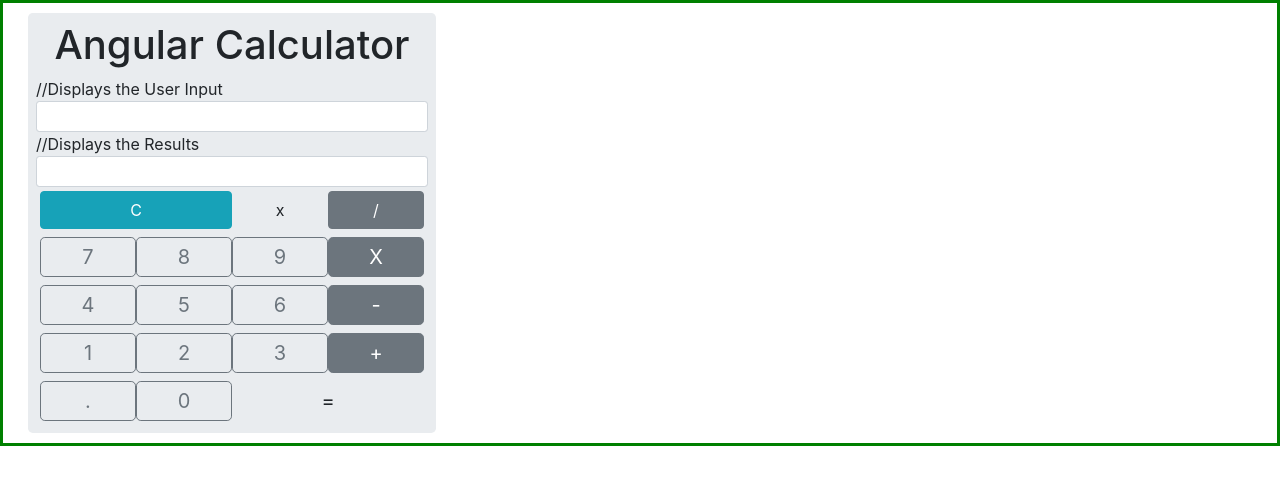
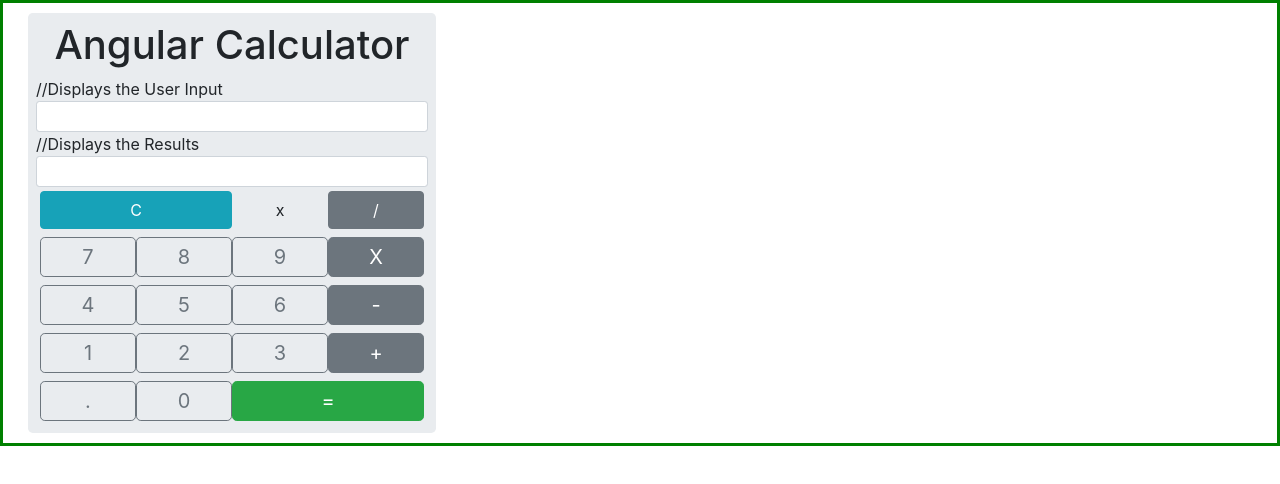
Before and after one commit to welstrec/ngCalculator, an Angular app in the folder ngCalculator/: page / in a window 1280 px wide. Shown: the top 484 px of the page. Built offline with nearby package versions, Linux system fonts and the light colour scheme.

Commit message:
Update calculator.component.html
Changing button color to green for better visualization

```diff
--- a/ngCalculator/src/app/calculator.component.html
+++ b/ngCalculator/src/app/calculator.component.html
@@ -52,7 +52,7 @@
                 (click)="pressNum('.')">.</button>
             <button class="btn btn-lg btn-outline-secondary col-sm-3 p-1" type="button"
                 (click)="pressNum('0')">0</button>
-            <button class="btn btn-lg  col-sm-6 p-1" type="button" (click)="getAnswer()">=</button>
+            <button class="btn btn-lg btn-success col-sm-6 p-1" type="button" (click)="getAnswer()">=</button>
         </div>
 
     </div>
```
